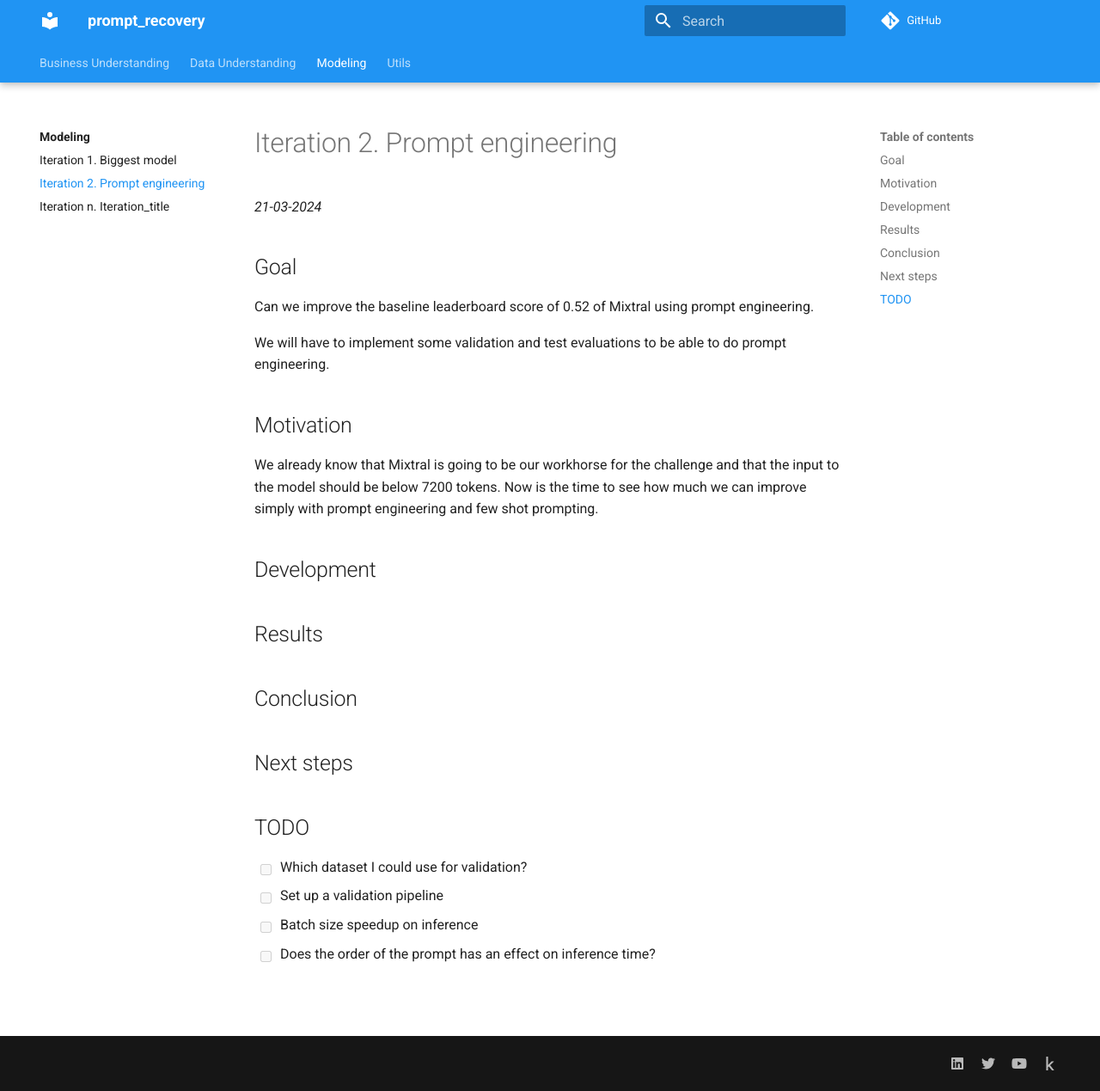
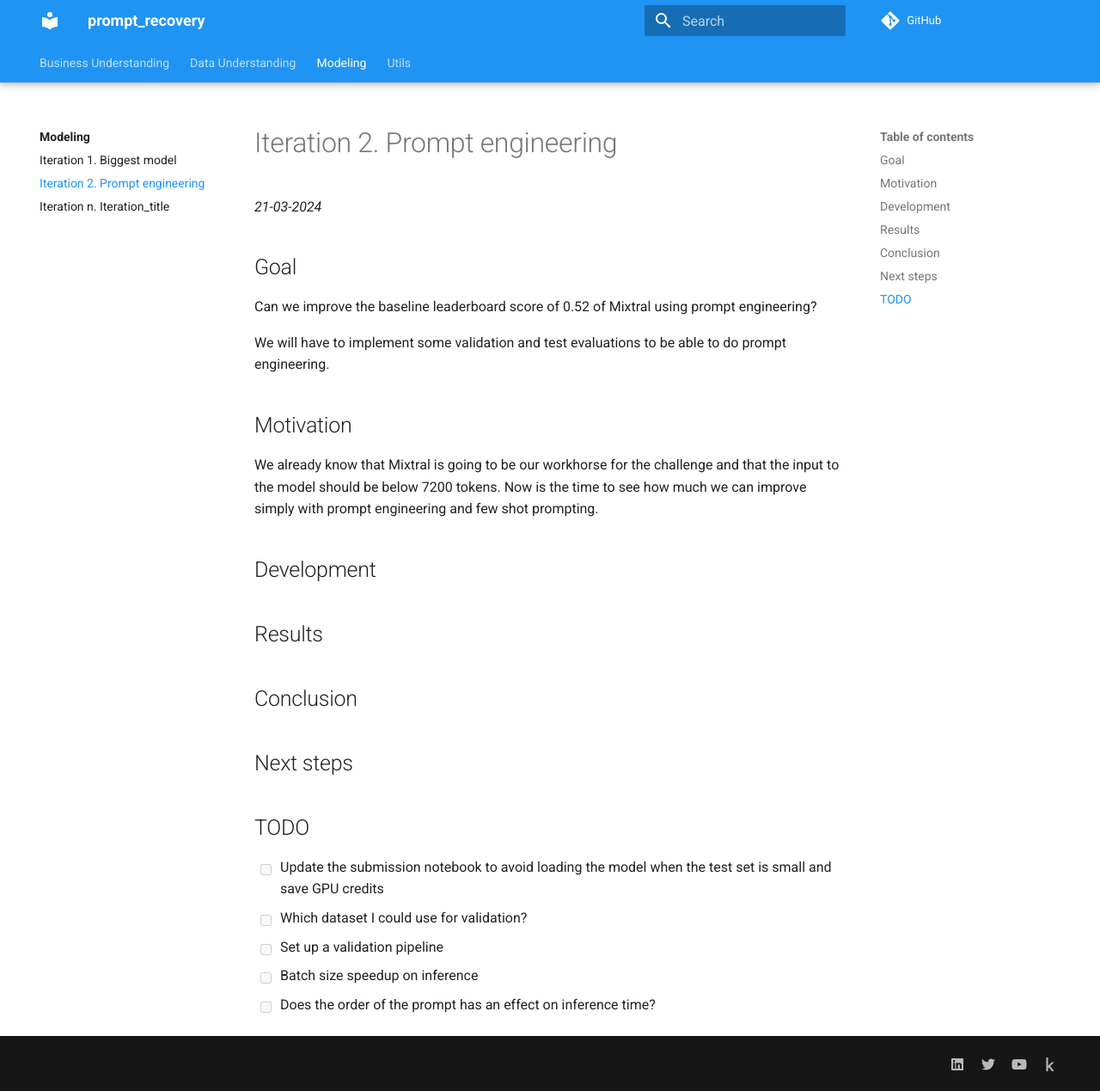
Before and after one commit to ironbar/prompt_recovery, an MkDocs documentation site: the page built from docs/modeling/Iteration_02_prompt_engineering.md, in a window 1280 px wide and 1269 px high. Shown: the whole window at 86% size. Built offline with MkDocs 1.6.1 and Material for MkDocs 9.7.7, drawn with Linux system fonts in a browser that asks for light colours; comment, search, counter and statistics services are not loaded.

Commit message:
improved documentation

```diff
--- a/docs/modeling/Iteration_02_prompt_engineering.md
+++ b/docs/modeling/Iteration_02_prompt_engineering.md
@@ -9,7 +9,7 @@ clear goal. This allows to gain greater knowledge of the problem on each iterati
 
 ## Goal
 
-Can we improve the baseline leaderboard score of 0.52 of Mixtral using prompt engineering.
+Can we improve the baseline leaderboard score of 0.52 of Mixtral using prompt engineering?
 
 We will have to implement some validation and test evaluations to be able to do prompt engineering.
 
@@ -27,6 +27,7 @@ We already know that Mixtral is going to be our workhorse for the challenge and
 
 ## TODO
 
+- [ ] Update the submission notebook to avoid loading the model when the test set is small and save GPU credits
 - [ ] Which dataset I could use for validation?
 - [ ] Set up a validation pipeline
 - [ ] Batch size speedup on inference
```
Also changed, not shown: docs/modeling/Iteration_01_biggest_model.md (+7 -14 lines).
